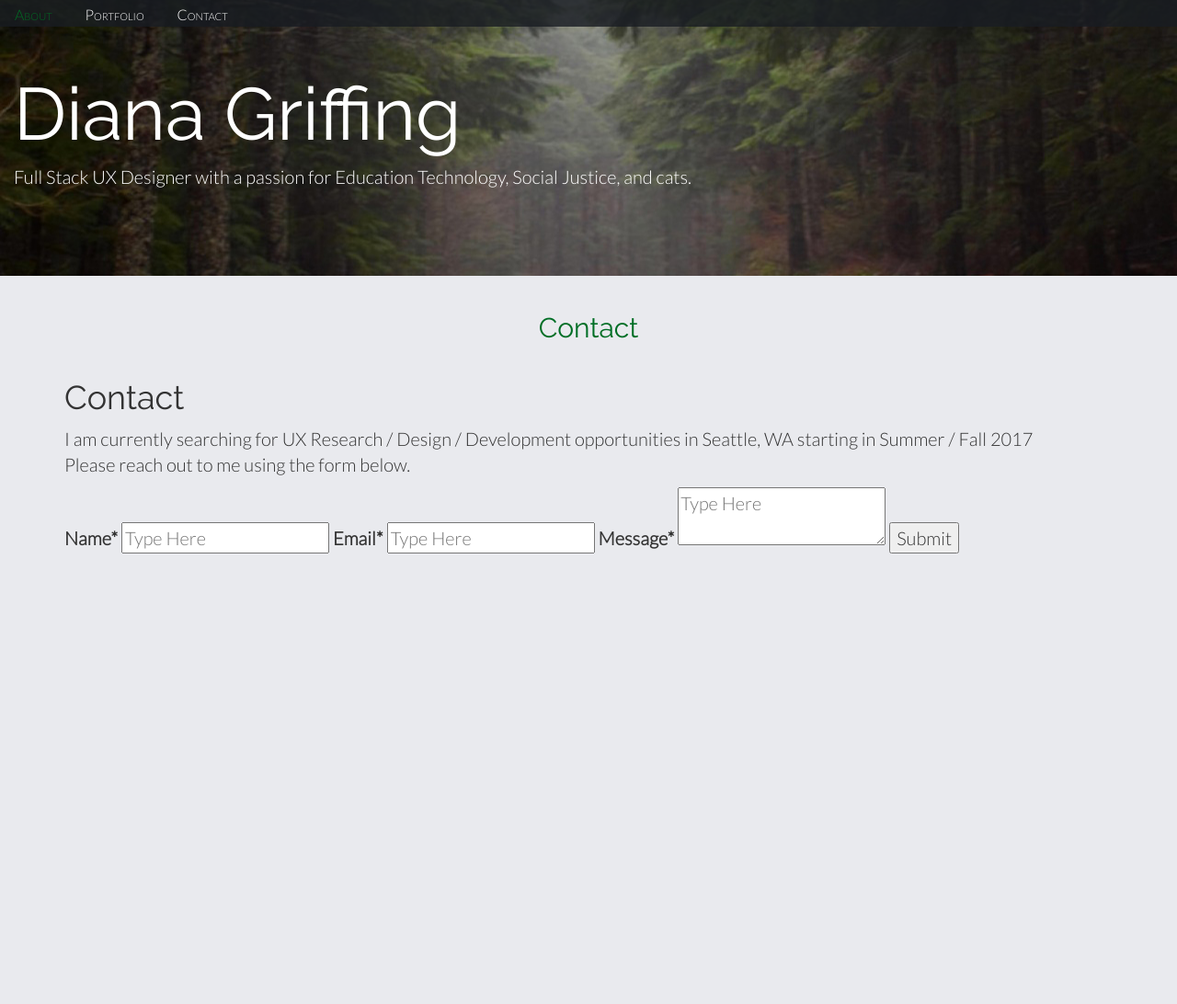
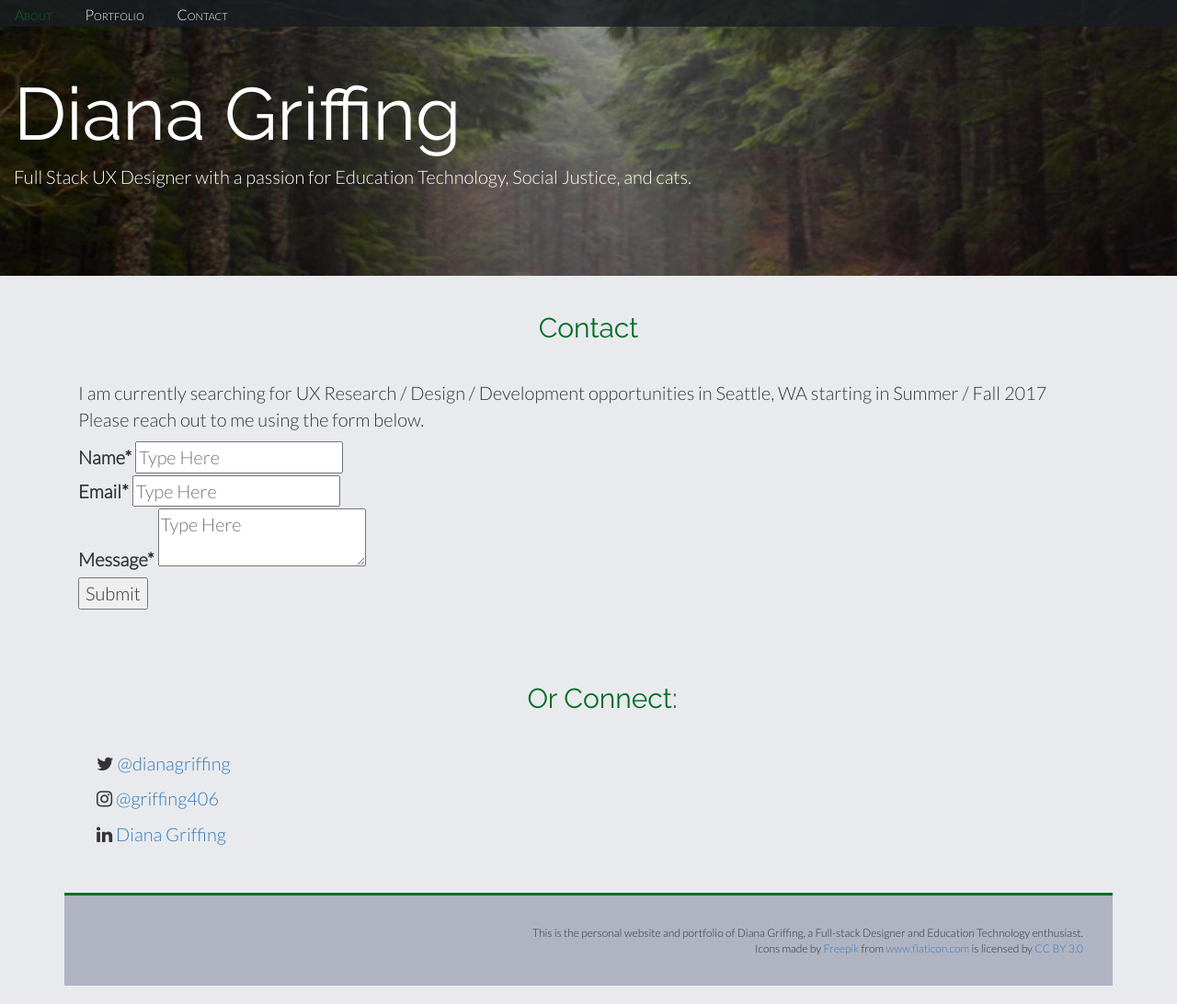
Before and after one commit to DGriffing/PersonalWebsite, a plain HTML site: page contact.html in a window 1280 px wide. Shown: the whole page at 92% size. Before the commit the page ends 800 px from the top, so only its background shows below. Drawn offline with nearby package versions, Linux system fonts and the light colour scheme.

Commit message:
adjusts contact page footer

```diff
--- a/CSS/main.css
+++ b/CSS/main.css
@@ -15,6 +15,7 @@ body {
 }
 h1{
 	text-align: left;
+	color: white;
 	font-family: Raleway, "Helvetica Neue", Helvetica, sans-serif;
 }
 h2, h3, h4, h5, h6 {
@@ -84,6 +85,10 @@ nav a:hover {
 #Header{
 	padding-top: 3em;
 	width: 100%;
+	background-color: #1A691A;
+}
+#Header p {
+	color: white;
 }
 
 /* DARK SECTIONS */
--- a/contact.html
+++ b/contact.html
@@ -29,8 +29,7 @@
 			<h2>Contact</h2>
 
 
-<article class="clearfix contact">
-    <h1>Contact</h1>
+        <div class="container">
             <p>
                 I am currently searching for UX Research / Design / Development opportunities in Seattle, WA starting in Summer / Fall 2017
                 <br>
@@ -40,16 +39,41 @@
             <form id="contact-form">
                 <label>Name<span class="error">*</span></label>
                 <input class="form-field" name="name" placeholder="Type Here" onblur="checkValue(this)">
+                <br>
 
                 <label>Email<span class="error">*</span></label>
                 <input class="form-field" name="email" type="email" placeholder="Type Here" onblur="checkValue(this)">
+                <br>
 
                 <label>Message<span class="error">*</span></label>
                 <textarea class="form-field" name="message" placeholder="Type Here" onblur="checkValue(this)"></textarea>
                 <input type="text" name="_gotcha" style="display:none">
+                <br>
 
                 <input id="submit" name="submit" type="submit" class="button" value="Submit" onclick="return checkValues()">
                 <input type="hidden" name="_next" value="thankyou.html">
                 <input type="hidden" name="_subject" value="Website Contact Submission">
             </form>
-</article>
+        </div>
+
+        <div class="container" id="Contact">
+			<h2>Or Connect:</h2>
+			<div class="contact-links">
+				<p><i class="fa fa-twitter"></i>
+					<a href="https://twitter.com/DianaGriffing">   @dianagriffing</a></p>
+				<p><i class="fa fa-instagram"></i>
+					<a href="https://instagram.com/griffing406/">   @griffing406</a></p>
+				<p><i class="fa fa-linkedin"></i>
+					<a href="https://www.linkedin.com/pub/diana-griffing/85/507/b19">   Diana Griffing</a></p>
+			</div>
+		</div>
+
+        <footer>
+			<div>
+				This is the personal website and portfolio of Diana Griffing, a Full-stack Designer and Education Technology enthusiast.
+				<br>
+				Icons made by <a href="http://www.freepik.com" title="Freepik">Freepik</a> from <a href="http://www.flaticon.com" title="Flaticon">www.flaticon.com</a>             is licensed by <a href="http://creativecommons.org/licenses/by/3.0/" title="Creative Commons BY 3.0">CC BY 3.0</a>
+			</div>
+		</footer>
+	</body>
+</html>
```
Also changed, not shown: index.html (+5 -1 lines), portfolio.html (+5 -14 lines). Lines whose indentation alone changed are shown as unchanged.
